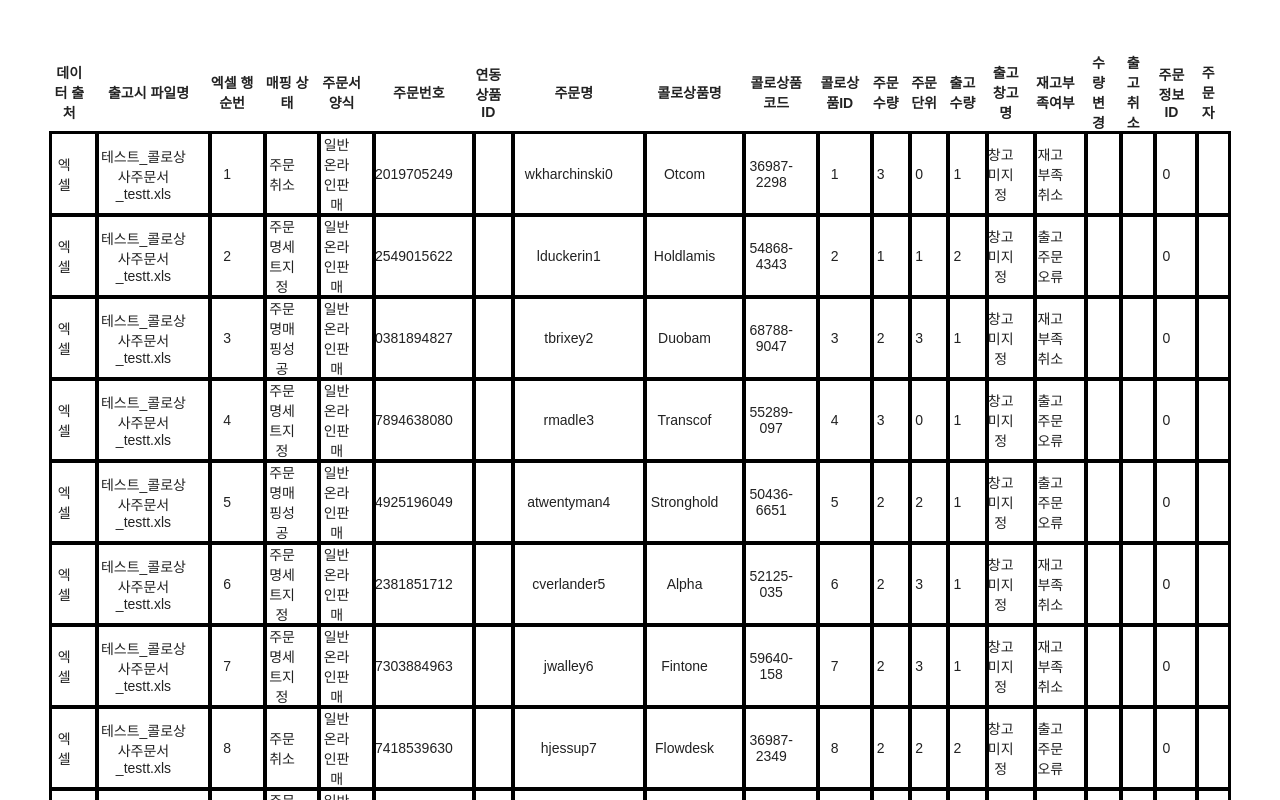
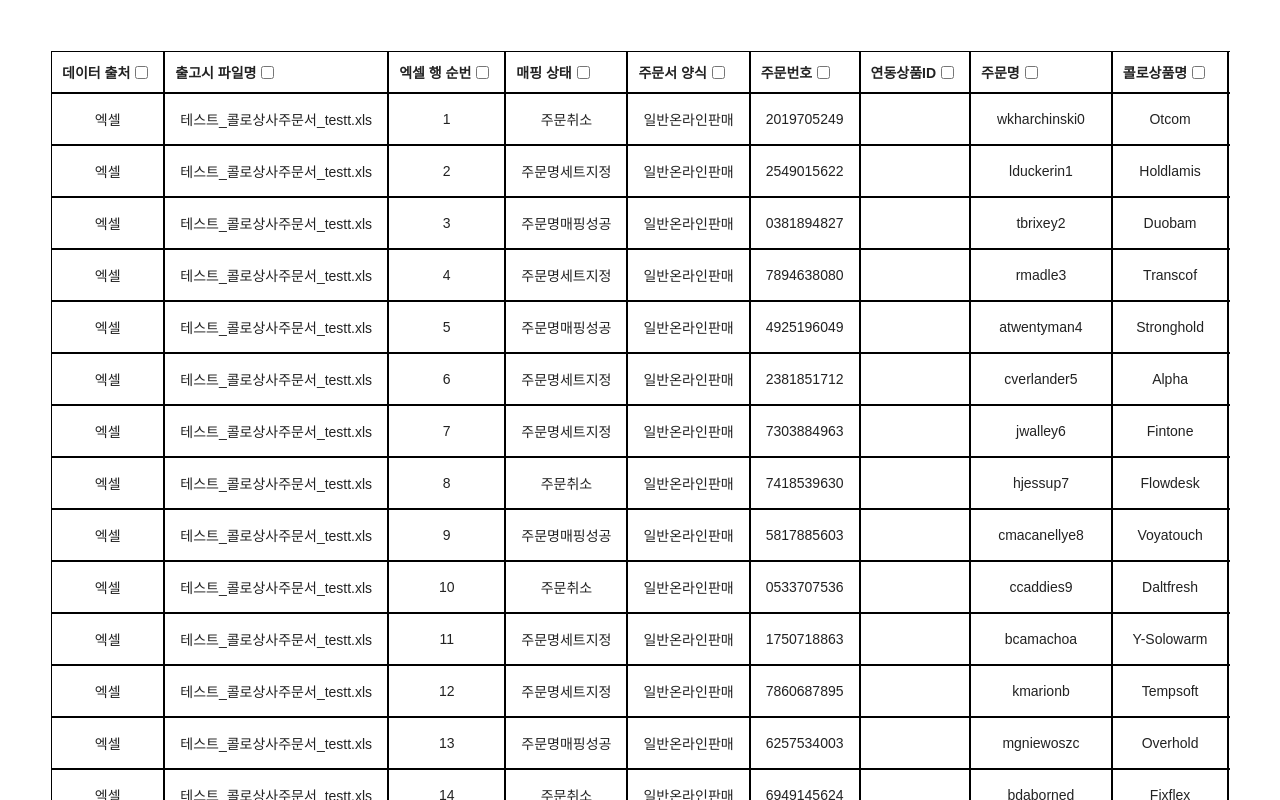
Before and after one commit to console-lo9/coloseum_sheet, a React (Create React App) app: page / in a window 1280 px wide. Shown: the top 800 px of the page. Built offline with nearby package versions, Linux system fonts and the light colour scheme.

Commit message:
Add:테이블 클릭시 해당 행과 열이 강조되는 기능 구현

```diff
--- a/src/App.js
+++ b/src/App.js
@@ -1,9 +1,17 @@
-import { Fragment } from "react";
 import ItemSheet from "components/ItemSheet/ItemSheet";
 import GlobalStyle from "./style/GlobalStyle";
 import MainPage from "layout/MainPage";
+import { useEffect } from "react";
+import { useDispatch } from "react-redux";
+import { tableActions } from "store";
+import MOCK_DATA from "assets/MOCK_DATA.json";
 
 const App = () => {
+  const dispatch = useDispatch();
+  useEffect(() => {
+    dispatch(tableActions.getTableData(MOCK_DATA));
+  }, []);
+
   return (
     <MainPage>
       <GlobalStyle />
--- a/src/components/ItemSheet/ItemSheet.js
+++ b/src/components/ItemSheet/ItemSheet.js
@@ -1,44 +1,112 @@
-import React from "react";
+import React, { useState } from "react";
 import MOCK_DATA from "assets/MOCK_DATA.json";
 import styled from "styled-components";
+import { useSelector } from "react-redux";
 
 const ItemSheet = () => {
+  const [clickedId, setClickedId] = useState();
+  const [clickedRowId, setClickedRowId] = useState();
+  const tableData = useSelector((state) => state.data.tableData);
+
   const keys = Object.keys(MOCK_DATA[0]);
 
+  const isCheckedHandler = (event) => {
+    const isChecked = event.target.checked;
+    console.log(isChecked);
+  };
+
+  const setHighLightHandler = (event) => {
+    const clickedId = Number(event.target.id);
+    setClickedId(clickedId);
+  };
+
+  const setRowHighLightHandler = (event) => {
+    const clickedTrId = Number(event.target.parentElement.id);
+    setClickedRowId(clickedTrId);
+  };
+
   return (
-    <div>
-      <table>
-        <thead>
-          {keys.map((key, index) => (
-            <TableHead key={{ index }}>{key}</TableHead>
-          ))}
-        </thead>
+    <TableWrapper>
+      <Table>
+        <Thead>
+          <tr>
+            {keys.map((key, index) => (
+              <Th key={index}>
+                <div>
+                  <span>{key}</span>
+                  <span>
+                    <input type="checkbox" onChange={isCheckedHandler} />
+                  </span>
+                </div>
+              </Th>
+            ))}
+          </tr>
+        </Thead>
         <tbody>
-          {MOCK_DATA.map((data, index) => (
-            <Tr key={index}>
-              {Object.values(data).map((value) => (
-                <Td>{value}</Td>
+          {tableData.map((data, index) => (
+            <Tr
+              key={index}
+              id={index}
+              onClick={setRowHighLightHandler}
+              clickedId={clickedRowId}
+            >
+              {Object.values(data).map((value, index) => (
+                <Td
+                  key={index}
+                  id={index}
+                  onClick={setHighLightHandler}
+                  clickedId={clickedId}
+                >
+                  {value}
+                </Td>
               ))}
             </Tr>
           ))}
         </tbody>
-      </table>
-    </div>
+      </Table>
+    </TableWrapper>
   );
 };
 
-const TableHead = styled.th`
-  padding-right: 10px;
+const TableWrapper = styled.div`
+  overflow: auto;
+`;
+
+const Table = styled.table`
+  overflow: auto;
+`;
+
+const Thead = styled.thead``;
+
+const Th = styled.th`
+  padding: 10px;
+  outline: 1px solid black;
+  text-align: center;
+  white-space: nowrap;
+
+  div {
+    display: flex;
+  }
+
+  span {
+    display: flex;
+    align-items: center;
+    margin-right: 5px;
+  }
 `;
 
 const Tr = styled.tr`
   padding: 100px;
+  background-color: ${(props) => props.clickedId === props.id && "#D3DEDC"};
 `;
 
 const Td = styled.td`
-  padding-right: 20px;
+  padding: 15px;
   text-align: center;
-  outline: solid black;
+  outline: 1px solid black;
+  white-space: nowrap;
+
+  background-color: ${(props) => props.clickedId === props.id && "#D3DEDC"};
 `;
 
 export default ItemSheet;
--- a/src/index.js
+++ b/src/index.js
@@ -1,6 +1,13 @@
 import React from "react";
 import ReactDOM from "react-dom";
+import { Provider } from "react-redux";
 
+import store from "store/index";
 import App from "./App";
 
-ReactDOM.render(<App />, document.getElementById("root"));
+ReactDOM.render(
+  <Provider store={store}>
+    <App />
+  </Provider>,
+  document.getElementById("root")
+);
--- /dev/null
+++ b/src/store/index.js
@@ -0,0 +1,22 @@
+import { configureStore, createSlice } from "@reduxjs/toolkit";
+
+const tableInitialState = {
+  tableData: [],
+};
+
+const tableSlice = createSlice({
+  name: "table",
+  initialState: tableInitialState,
+  reducers: {
+    getTableData(state, action) {
+      state.tableData = action.payload;
+    },
+  },
+});
+
+const store = configureStore({
+  reducer: { data: tableSlice.reducer },
+});
+
+export const tableActions = tableSlice.actions;
+export default store;
```
